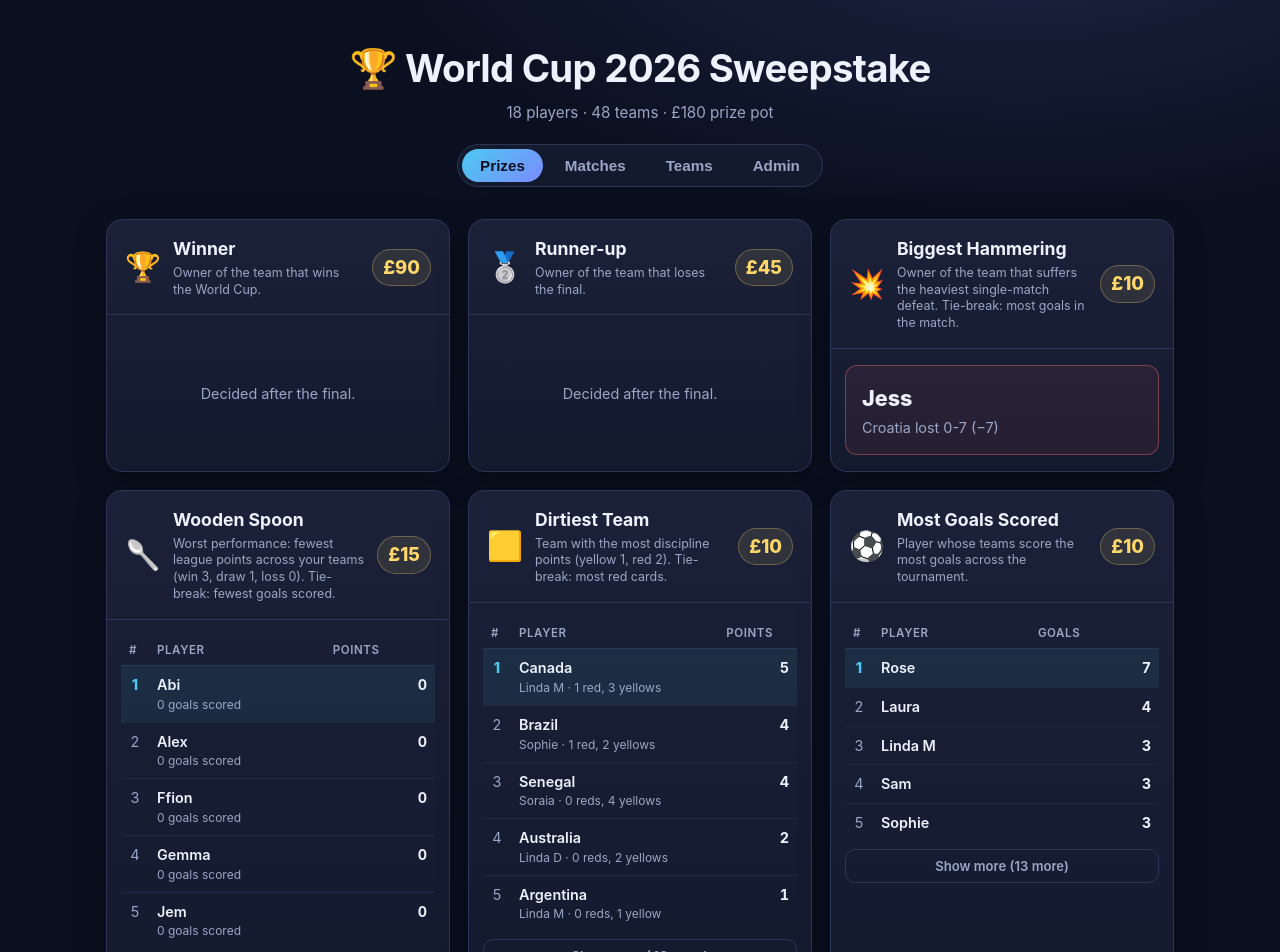
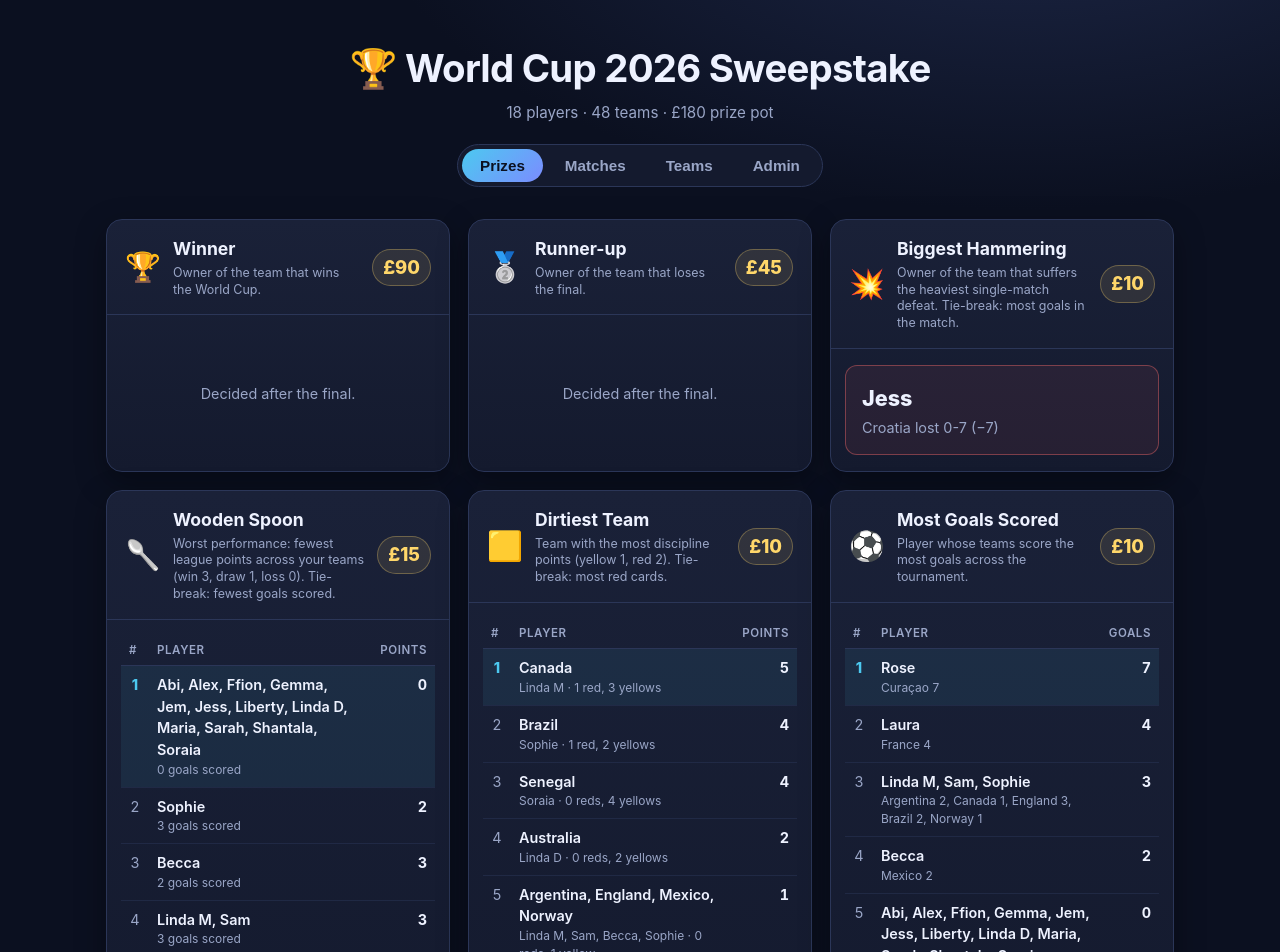
Before and after one commit to mrslaurarobson/world-cup-2026, a React (Vite) app: page / in a window 1280 px wide. Shown: the top 952 px of the page. Built offline with nearby package versions, Linux system fonts and the light colour scheme.

Commit message:
Ui improvements

```diff
--- a/src/App.tsx
+++ b/src/App.tsx
@@ -6,12 +6,43 @@ import AllocationsView from "./components/AllocationsView";
 import AdminForm from "./components/AdminForm";
 import {
   biggestHammering,
+  buildTeamStats,
   dirtiestTeam,
   finalResult,
   mostGoals,
   woodenSpoon,
 } from "./lib/scoring";
+import { teamsForPlayer } from "./data/allocations";
 import type { Match } from "./types";
+
+// Combine consecutive entries that are genuinely tied (same value and the same
+// tie-break detail) into a single leaderboard row, e.g. "Abi, Alex, Ffion".
+function groupTied<T extends { value: number; detail?: string }>(
+  rows: T[],
+  label: (row: T) => string
+) {
+  const groups: {
+    items: T[];
+    labels: string[];
+    value: number;
+    detail?: string;
+  }[] = [];
+  for (const r of rows) {
+    const last = groups[groups.length - 1];
+    if (last && last.value === r.value && last.detail === r.detail) {
+      last.items.push(r);
+      last.labels.push(label(r));
+    } else {
+      groups.push({
+        items: [r],
+        labels: [label(r)],
+        value: r.value,
+        detail: r.detail,
+      });
+    }
+  }
+  return groups;
+}
 
 type Tab = "prizes" | "matches" | "allocations" | "admin";
 
@@ -47,6 +78,20 @@ export default function App() {
   const dirty = useMemo(() => dirtiestTeam(matches), [matches]);
   const hammering = useMemo(() => biggestHammering(matches), [matches]);
   const final = useMemo(() => finalResult(matches), [matches]);
+  const teamStats = useMemo(() => buildTeamStats(matches), [matches]);
+
+  // Per-team goal breakdown for a set of players, e.g. "France 4, Brazil 1".
+  // Only teams that have scored are listed, to keep rows compact.
+  const goalsBreakdown = (playerNames: string[]) => {
+    const parts: string[] = [];
+    for (const player of playerNames) {
+      for (const team of teamsForPlayer(player)) {
+        const scored = teamStats[team]?.goalsFor ?? 0;
+        if (scored > 0) parts.push(`${team} ${scored}`);
+      }
+    }
+    return parts.join(", ");
+  };
 
   return (
     <div className="app">
@@ -158,11 +203,12 @@ export default function App() {
             >
               <LeaderboardTable
                 valueLabel="Points"
-                rows={spoon.map((r) => ({
-                  key: r.player,
-                  primary: r.player,
-                  secondary: r.detail,
-                  value: String(r.value),
+                rows={groupTied(spoon, (r) => r.player).map((g) => ({
+                  key: g.labels.join(","),
+                  primary: g.labels.join(", "),
+                  secondary: g.detail,
+                  value: String(g.value),
+                  tieKey: `${g.value}|${g.detail ?? ""}`,
                 }))}
               />
             </PrizeCard>
@@ -175,12 +221,18 @@ export default function App() {
             >
               <LeaderboardTable
                 valueLabel="Points"
-                rows={dirty.map((r) => ({
-                  key: r.team,
-                  primary: r.team,
-                  secondary: `${r.player} · ${r.detail}`,
-                  value: String(r.value),
-                }))}
+                rows={groupTied(dirty, (r) => r.team).map((g) => {
+                  const owners = Array.from(
+                    new Set(g.items.map((i) => i.player))
+                  );
+                  return {
+                    key: g.labels.join(","),
+                    primary: g.labels.join(", "),
+                    secondary: `${owners.join(", ")} · ${g.detail}`,
+                    value: String(g.value),
+                    tieKey: `${g.value}|${g.detail ?? ""}`,
+                  };
+                })}
               />
             </PrizeCard>
 
@@ -192,10 +244,11 @@ export default function App() {
             >
               <LeaderboardTable
                 valueLabel="Goals"
-                rows={goals.map((r) => ({
-                  key: r.player,
-                  primary: r.player,
-                  value: String(r.value),
+                rows={groupTied(goals, (r) => r.player).map((g) => ({
+                  key: g.labels.join(","),
+                  primary: g.labels.join(", "),
+                  secondary: goalsBreakdown(g.labels) || undefined,
+                  value: String(g.value),
                 }))}
               />
             </PrizeCard>
--- a/src/components/LeaderboardTable.tsx
+++ b/src/components/LeaderboardTable.tsx
@@ -5,6 +5,9 @@ interface Row {
   primary: string; // main label (player or team)
   secondary?: string; // sub label (e.g. owner, tie-break detail)
   value: string; // formatted metric
+  // Optional key used to decide joint leaders. Defaults to `value`. Set this
+  // to include tie-breakers so only truly-tied rows are highlighted together.
+  tieKey?: string;
 }
 
 interface Props {
@@ -33,6 +36,12 @@ export default function LeaderboardTable({
   const canCollapse = rows.length > initialCount;
   const visibleRows = expanded ? rows : rows.slice(0, initialCount);
 
+  // A row is a (joint) leader if its tie key matches the top row's. The tie
+  // key defaults to the headline value but can include tie-breakers.
+  const keyOf = (row: Row) => row.tieKey ?? row.value;
+  const leadingKey = keyOf(rows[0]);
+  const isLeader = (row: Row) => highlightLeader && keyOf(row) === leadingKey;
+
   return (
     <>
       <table className="leaderboard">
@@ -45,10 +54,7 @@ export default function LeaderboardTable({
         </thead>
         <tbody>
           {visibleRows.map((row, i) => (
-            <tr
-              key={row.key}
-              className={highlightLeader && i === 0 ? "leader" : ""}
-            >
+            <tr key={row.key} className={isLeader(row) ? "leader" : ""}>
               <td className="rank-col">{i + 1}</td>
               <td>
                 <span className="primary">{row.primary}</span>
```
